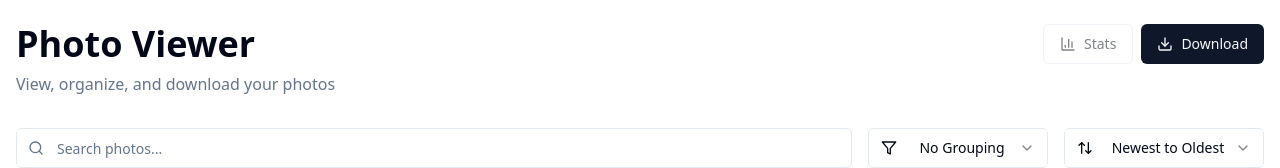
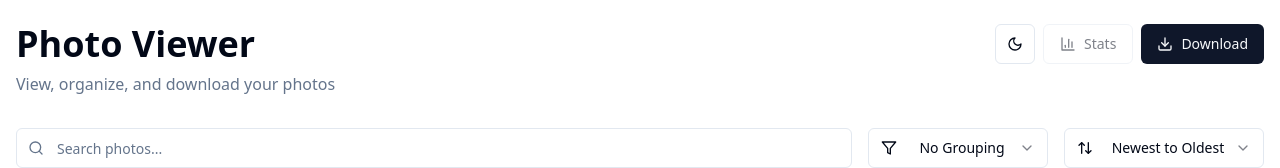
Before and after one commit to Winston-Saarloos/rr-image-downloader, a React (Create React App) app: page / in a window 1280 px wide. Shown: the top 168 px of the page. Built offline with nearby package versions, Linux system fonts and the light colour scheme.

Commit message:
added darkmode and app version

```diff
--- a/src/index.tsx
+++ b/src/index.tsx
@@ -2,6 +2,7 @@ import React from 'react';
 import ReactDOM from 'react-dom/client';
 import './index.css';
 import App from './renderer/App';
+import { ThemeProvider } from './renderer/components/ThemeProvider';
 
 const root = ReactDOM.createRoot(
   document.getElementById('root') as HTMLElement
@@ -9,6 +10,8 @@ const root = ReactDOM.createRoot(
 
 root.render(
   <React.StrictMode>
-    <App />
+    <ThemeProvider>
+      <App />
+    </ThemeProvider>
   </React.StrictMode>
 );
--- a/src/renderer/App.tsx
+++ b/src/renderer/App.tsx
@@ -6,9 +6,11 @@ import { PhotoViewer } from './components/PhotoViewer';
 import { ProgressDisplay } from './components/ProgressDisplay';
 import { DebugMenu } from './components/DebugMenu';
 import { StatsDialog } from './components/StatsDialog';
+import { ThemeToggle } from './components/ThemeToggle';
 import { RecNetSettings, Progress } from '../shared/types';
 
 function App() {
+
   const [settings, setSettings] = useState<RecNetSettings>({
     outputRoot: 'output',
     cdnBase: 'https://img.rec.net/',
@@ -262,6 +264,7 @@ function App() {
               <h1 className="text-4xl font-bold">Photo Viewer</h1>
             </div>
             <div className="flex items-center gap-2">
+              <ThemeToggle />
               <Button
                 variant="outline"
                 onClick={() => setStatsDialogOpen(true)}
--- a/src/renderer/components/DebugMenu.tsx
+++ b/src/renderer/components/DebugMenu.tsx
@@ -12,6 +12,7 @@ import { SettingsPanel } from './SettingsPanel';
 import { LogPanel } from './LogPanel';
 import { ResultsPanel } from './ResultsPanel';
 import { RecNetSettings } from '../../shared/types';
+import packageJson from '../../../package.json';
 
 interface DebugMenuProps {
   settings: RecNetSettings;
@@ -52,8 +53,11 @@ export const DebugMenu: React.FC<DebugMenuProps> = ({
       <Dialog open={open} onOpenChange={setOpen}>
         <DialogContent className="max-w-4xl max-h-[90vh] overflow-y-auto">
           <DialogHeader>
-            <DialogTitle className="flex items-center gap-2">
-              Debug Menu
+            <DialogTitle className="flex items-center justify-between">
+              <span>Debug Menu</span>
+              <span className="text-sm font-normal text-muted-foreground">
+                v{packageJson.version}
+              </span>
             </DialogTitle>
           </DialogHeader>
           <div className="space-y-6">
--- /dev/null
+++ b/src/renderer/components/ThemeProvider.tsx
@@ -0,0 +1,65 @@
+import React, { createContext, useContext, useEffect, useState, ReactNode } from 'react';
+
+type Theme = 'light' | 'dark';
+
+interface ThemeContextType {
+  theme: Theme;
+  setTheme: (theme: Theme) => void;
+  toggleTheme: () => void;
+}
+
+const ThemeContext = createContext<ThemeContextType | undefined>(undefined);
+
+const THEME_STORAGE_KEY = 'theme-preference';
+
+export function ThemeProvider({ children }: { children: ReactNode }) {
+  const [theme, setThemeState] = useState<Theme>(() => {
+    // Check localStorage first
+    const stored = localStorage.getItem(THEME_STORAGE_KEY) as Theme | null;
+    if (stored === 'light' || stored === 'dark') {
+      return stored;
+    }
+    // Fallback to system preference
+    if (window.matchMedia('(prefers-color-scheme: dark)').matches) {
+      return 'dark';
+    }
+    return 'light';
+  });
+
+  useEffect(() => {
+    const root = document.documentElement;
+
+    // Remove dark class if it exists
+    root.classList.remove('dark');
+
+    // Add dark class only if theme is dark
+    if (theme === 'dark') {
+      root.classList.add('dark');
+    }
+
+    // Update localStorage
+    localStorage.setItem(THEME_STORAGE_KEY, theme);
+  }, [theme]);
+
+  const setTheme = (newTheme: Theme) => {
+    setThemeState(newTheme);
+  };
+
+  const toggleTheme = () => {
+    setThemeState((prev) => (prev === 'light' ? 'dark' : 'light'));
+  };
+
+  return (
+    <ThemeContext.Provider value={{ theme, setTheme, toggleTheme }}>
+      {children}
+    </ThemeContext.Provider>
+  );
+}
+
+export function useTheme() {
+  const context = useContext(ThemeContext);
+  if (context === undefined) {
+    throw new Error('useTheme must be used within a ThemeProvider');
+  }
+  return context;
+}
--- /dev/null
+++ b/src/renderer/components/ThemeToggle.tsx
@@ -0,0 +1,23 @@
+import React from 'react';
+import { Moon, Sun } from 'lucide-react';
+import { Button } from '../../components/ui/button';
+import { useTheme } from './ThemeProvider';
+
+export const ThemeToggle: React.FC = () => {
+  const { theme, toggleTheme } = useTheme();
+
+  return (
+    <Button
+      variant="outline"
+      size="icon"
+      onClick={toggleTheme}
+      aria-label={`Switch to ${theme === 'light' ? 'dark' : 'light'} mode`}
+    >
+      {theme === 'light' ? (
+        <Moon className="h-4 w-4" />
+      ) : (
+        <Sun className="h-4 w-4" />
+      )}
+    </Button>
+  );
+};
--- /dev/null
+++ b/src/renderer/hooks/useTheme.ts
@@ -0,0 +1,2 @@
+// Re-export useTheme from ThemeProvider for convenience
+export { useTheme } from '../components/ThemeProvider';
```
